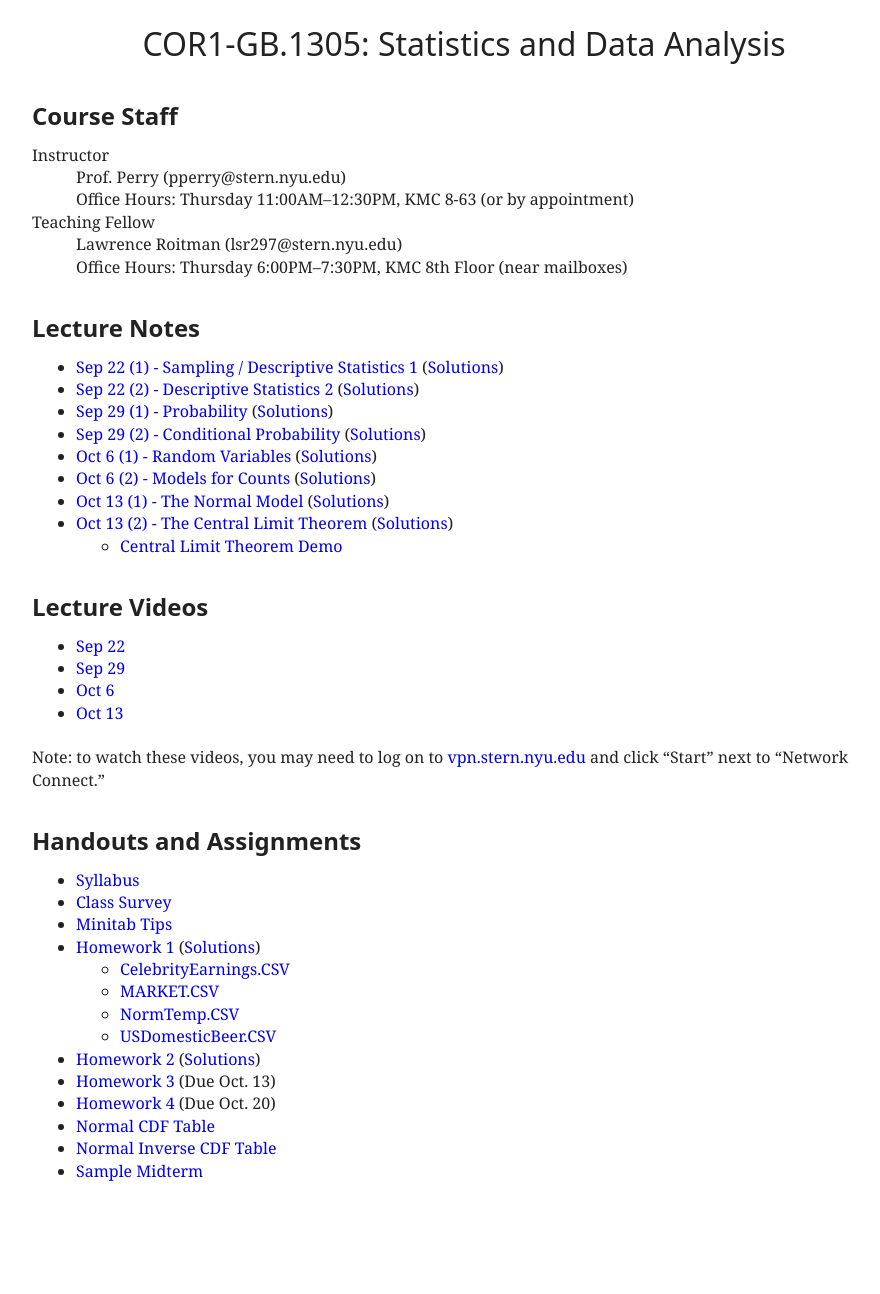
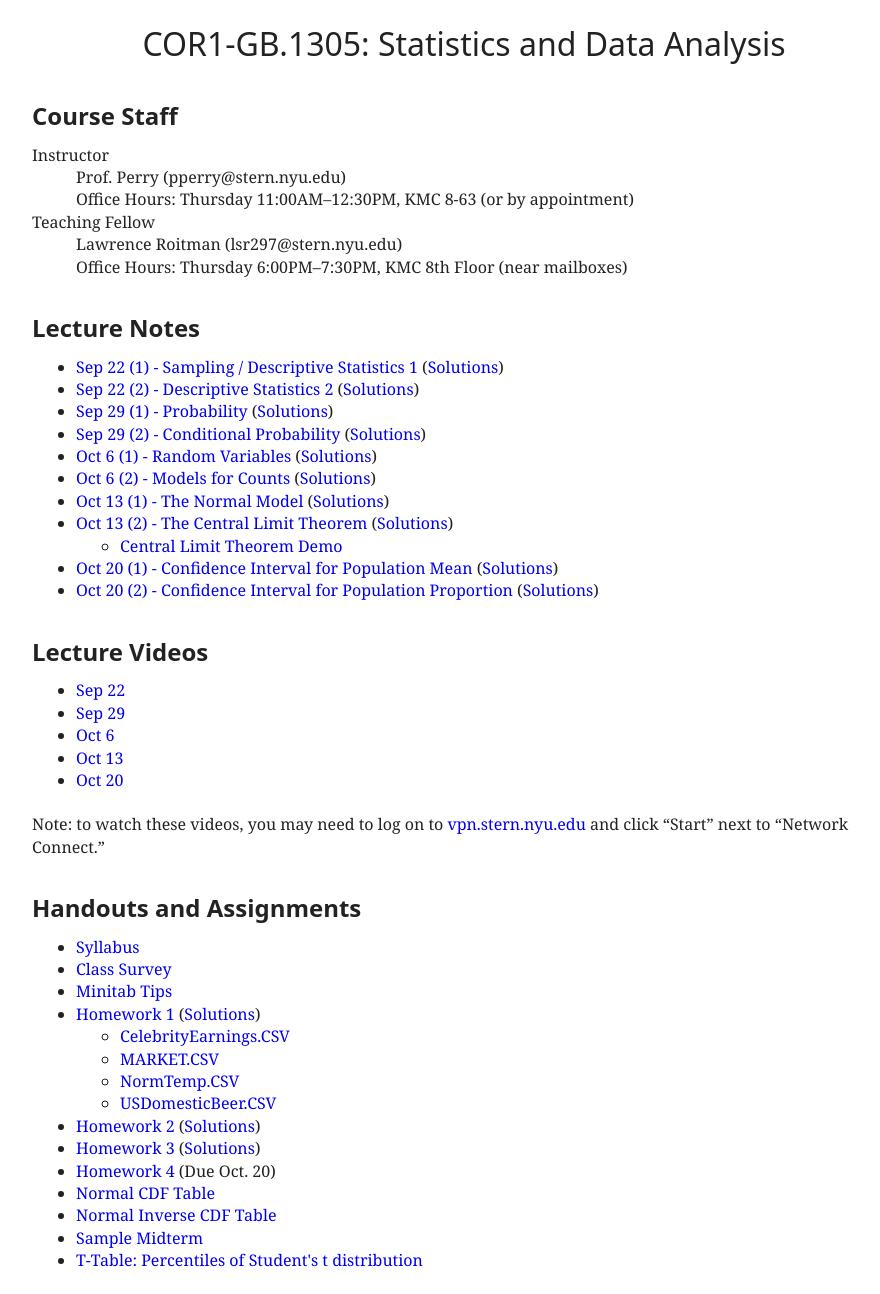
Before and after one commit to patperry/patperry.github.com, a Jekyll site: the page built from course/cor1305/index.html, in a window 1280 px wide. Shown: the whole page, without its empty margins (176-1056 px from the left). Built offline with Jekyll 4.4.1, drawn with Linux system fonts in a browser that asks for light colours; before the commit the page ends 1204 px from its top, so only the background shows below that.

Commit message:
Update cor1305

```diff
--- a/course/cor1305/index.html
+++ b/course/cor1305/index.html
@@ -40,6 +40,10 @@ stylesheet: /css/main.css?v=1
     <ul>
       <li><a href="http://onlinestatbook.com/stat_sim/sampling_dist/">Central Limit Theorem Demo</a>
     </ul>
+  <li><a href="lecture/confint-mean.pdf">Oct 20 (1) - Confidence Interval for Population Mean</a>
+    (<a href="lecture/confint-mean-sol.pdf">Solutions</a>)
+  <li><a href="lecture/confint-prop.pdf">Oct 20 (2) - Confidence Interval for Population Proportion</a>
+    (<a href="lecture/confint-prop-sol.pdf">Solutions</a>)
 </ul>
 
 
@@ -49,6 +53,7 @@ stylesheet: /css/main.css?v=1
   <li><a href="http://nyustern.mediasite.com/Mediasite/Play/e1e4bfe187d941b8a751d7f8f2e886b11d">Sep 29</a>
   <li><a href="http://nyustern.mediasite.com/Mediasite/Play/c58f11fe5423450c8d166daeee0b53c91d">Oct  6</a>
   <li><a href="http://nyustern.mediasite.com/Mediasite/Play/92863ae858d14e5ab38cb29bbb24322c1d">Oct 13</a>
+  <li><a href="http://nyustern.mediasite.com/Mediasite/Play/a9a923cc590948d0acab08ec58648f0e1d">Oct 20</a>
 </ul>
 <p>Note: to watch these videos, you may need to log on to <a href="http://vpn.stern.nyu.edu/">vpn.stern.nyu.edu</a>
   and click &ldquo;Start&rdquo; next to &ldquo;Network Connect.&rdquo;
@@ -70,10 +75,12 @@ stylesheet: /css/main.css?v=1
     </ul>
   <li><a href="hw/hw02.pdf">Homework 2</a>
     (<a href="hw/hw02sol.pdf">Solutions</a>)
-  <li><a href="hw/hw03.pdf">Homework 3</a> (Due Oct.&nbsp;13)
+  <li><a href="hw/hw03.pdf">Homework 3</a>
+    (<a href="hw/hw03sol.pdf">Solutions</a>)
   <li><a href="hw/hw04.pdf">Homework 4</a> (Due Oct.&nbsp;20)
   <li><a href="handout/normal-cdf.pdf">Normal CDF Table</a>
   <li><a href="handout/normal-inv-cdf.pdf">Normal Inverse CDF Table</a>
   <li><a href="handout/midterm.pdf">Sample Midterm</a>
+  <li><a href="handout/t-table.pdf">T-Table: Percentiles of Student's t distribution</a>
 </ul>
 </main>
```
Also changed, not shown: 6 other files.
